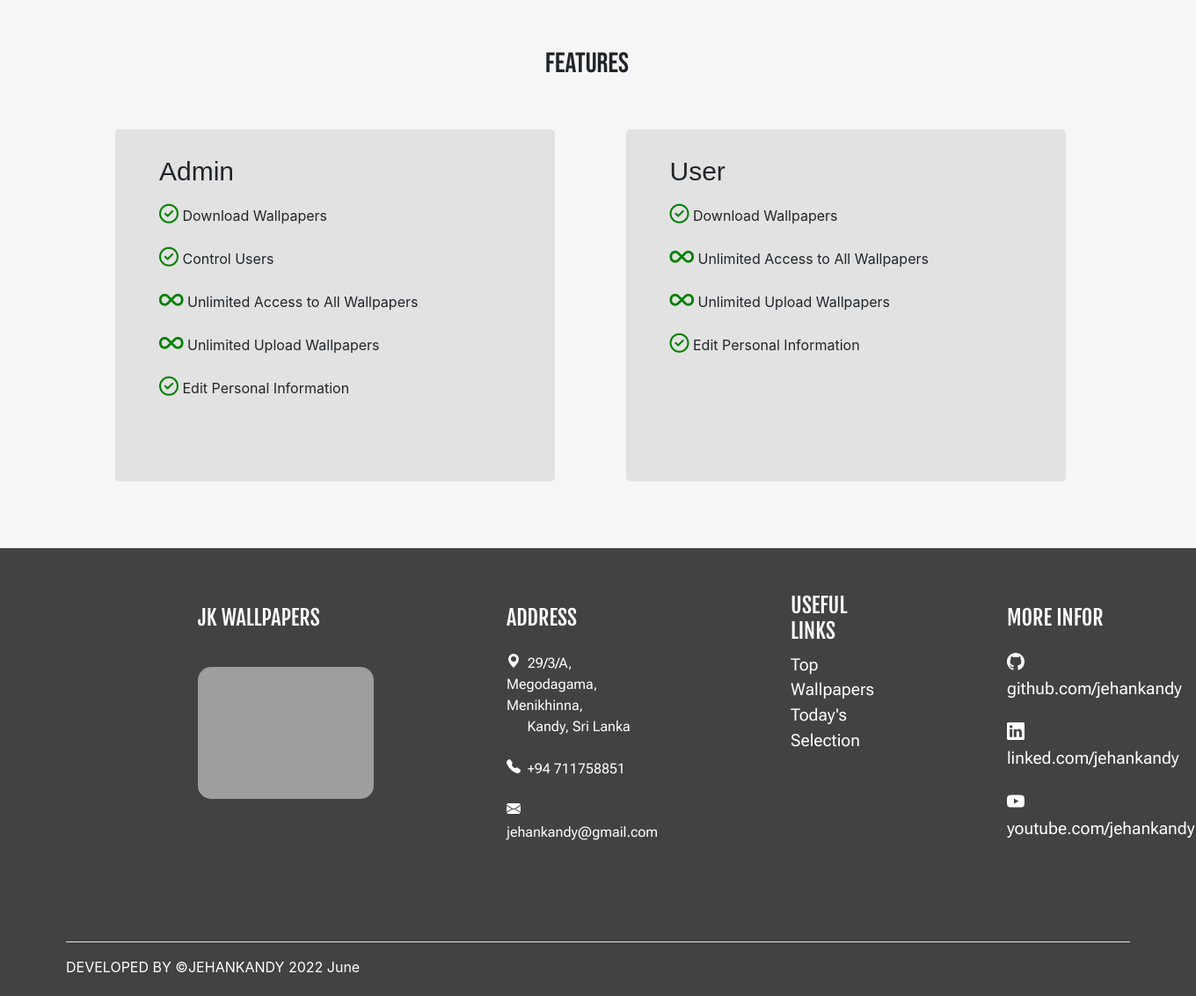
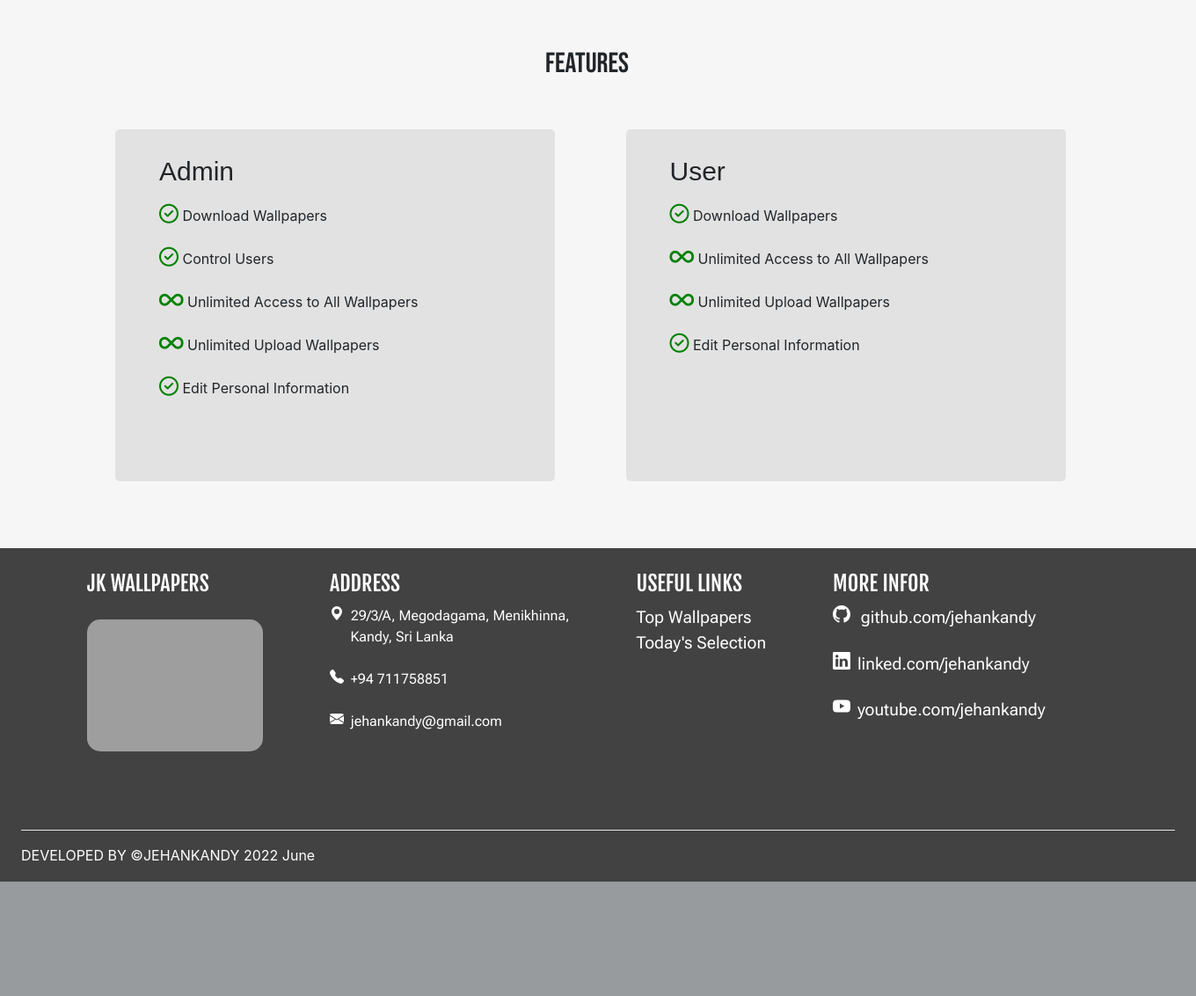
Before and after one commit to JehanKandy/Image-Site, a PHP site: page / in a window 1360 px wide. Shown: the part 1451-2583 px from the top of the page at 88% size. After the commit the page ends 2453 px from the top, so only its background shows below. Run offline with PHP 8.4, Linux system fonts and the light colour scheme; some libraries are stand-ins or nearby versions; some web fonts are replaced; grey boxes are pictures that could not be loaded.

Commit message:
Update style.css

```diff
--- a/css/style.css
+++ b/css/style.css
@@ -591,4 +591,25 @@
         padding-left: 80px;
         cursor: pointer;
     }
+    .footer {
+        background: rgb(66, 66, 66);
+        height: 100%;
+        color: white;
+        padding-top: 25px;
+        padding-left: 24px;
+        padding-right: 24px;
+        padding-bottom: 2px;
+    }
+    .footer th {
+        padding-left: 75px;
+        color: white;
+        font-family: 'Fjalla One', sans-serif;
+        text-transform: uppercase;
+    }
+    .footer td {
+        vertical-align: top;
+        text-align: left;
+        padding-left: 75px;
+        font-family: 'Roboto Flex', sans-serif;
+    }
 }
```
